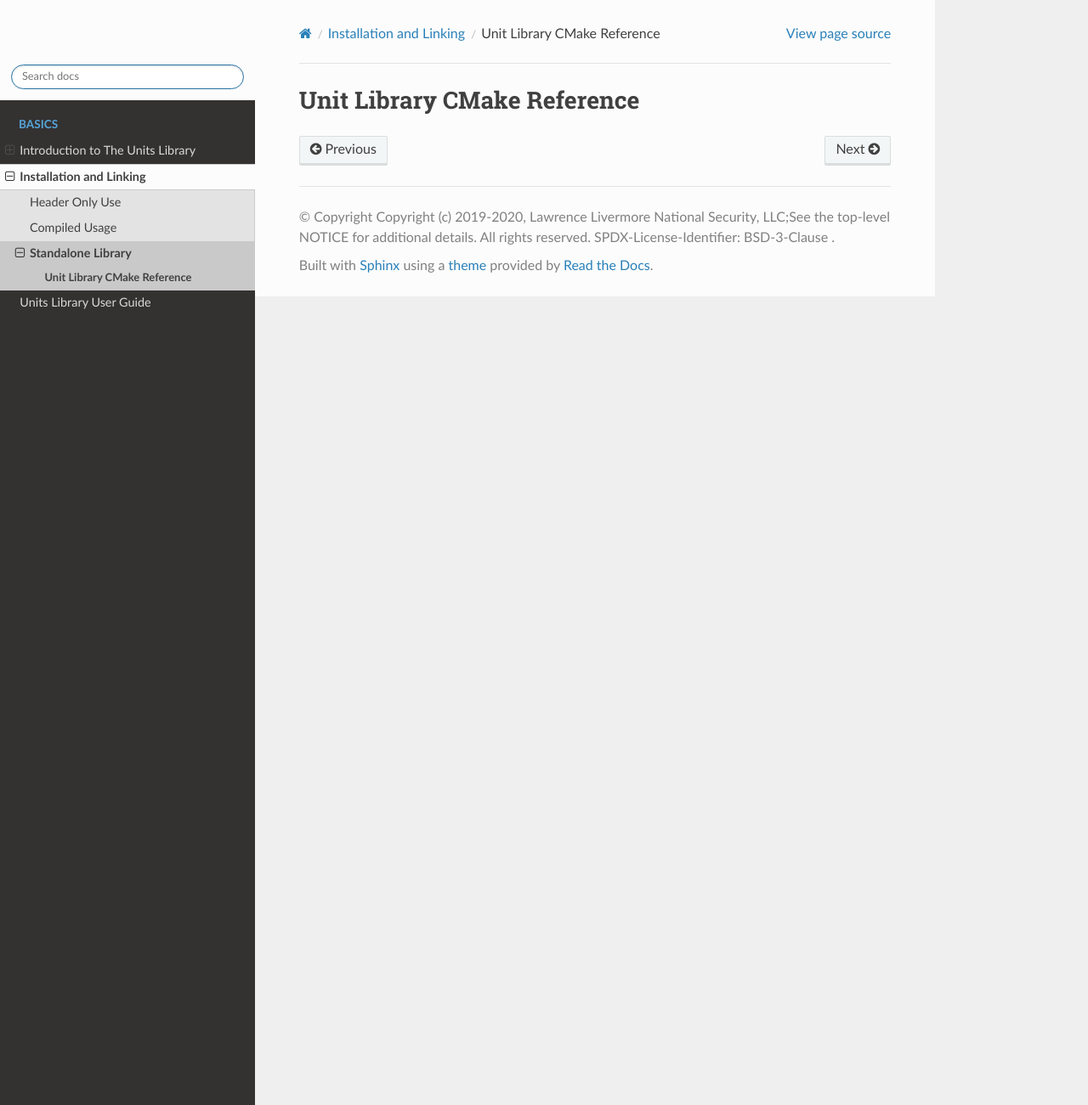
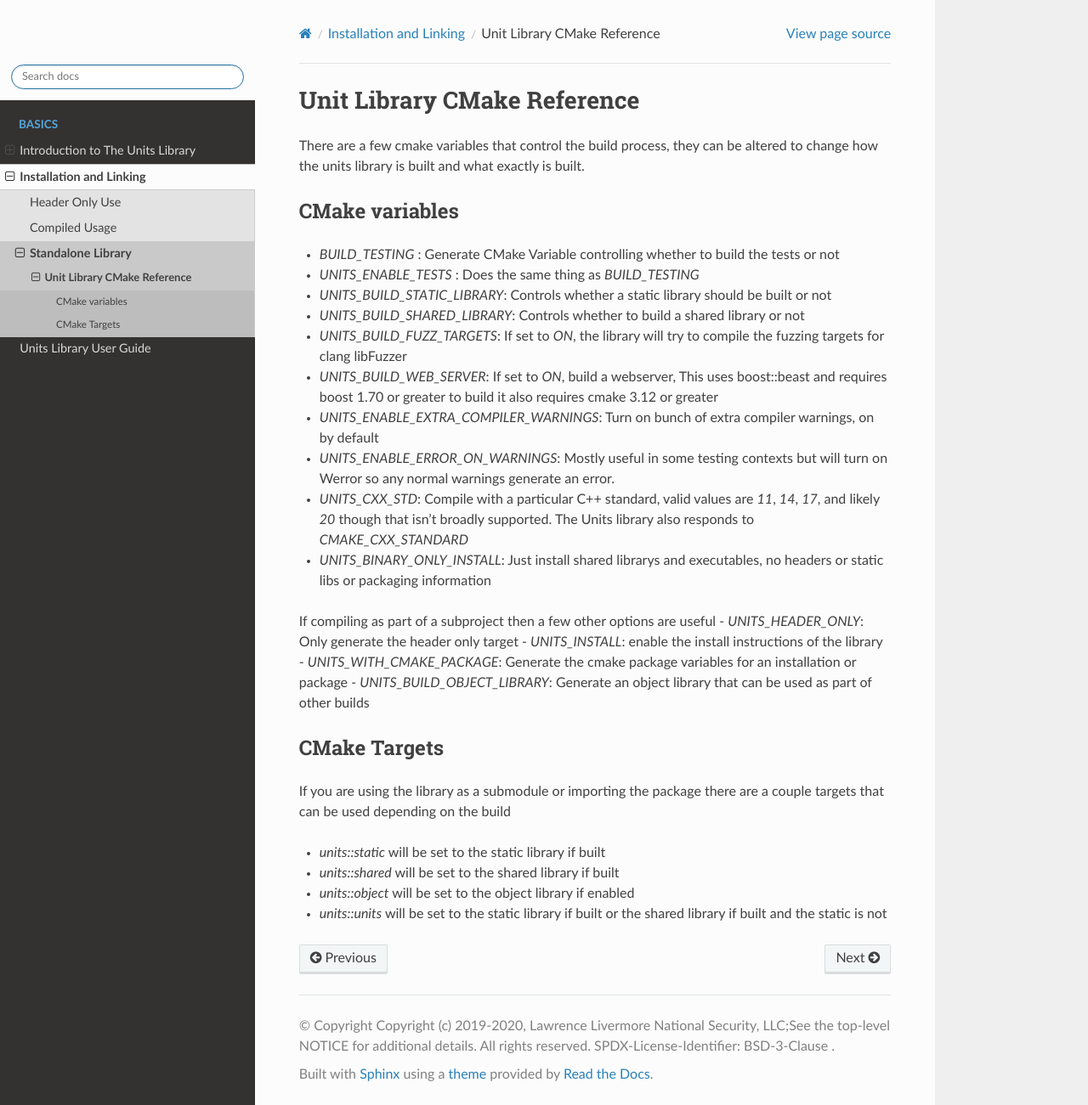
Before and after one commit to LLNL/units, a Sphinx documentation site: the page built from docs/installation/cmake_variables.rst, in a window 1280 px wide and 1301 px high. Shown: the whole window at 85% size. Built offline with Sphinx 7.4.7 and the Read the Docs theme 2.0.0, drawn with Linux system fonts in a browser that asks for light colours.

Commit message:
start some work on the installation sections.

```diff
--- a/docs/installation/cmake_variables.rst
+++ b/docs/installation/cmake_variables.rst
@@ -1,3 +1,36 @@
 ----------------------------
 Unit Library CMake Reference
 ----------------------------
+
+There are a few cmake variables that control the build process, they can be altered to change how the units library is built and what exactly is built.
+
+CMake variables
+----------------
+
+-  `BUILD_TESTING` : Generate CMake Variable controlling whether to build the tests or not
+-  `UNITS_ENABLE_TESTS` :  Does the same thing as `BUILD_TESTING`
+-  `UNITS_BUILD_STATIC_LIBRARY`:  Controls whether a static library should be built or not
+-  `UNITS_BUILD_SHARED_LIBRARY`:  Controls whether to build a shared library or not
+-  `UNITS_BUILD_FUZZ_TARGETS`:  If set to `ON`, the library will try to compile the fuzzing targets for clang libFuzzer
+-  `UNITS_BUILD_WEB_SERVER`:  If set to `ON`,  build a webserver,  This uses boost::beast and requires boost 1.70 or greater to build it also requires cmake 3.12 or greater
+
+-  `UNITS_ENABLE_EXTRA_COMPILER_WARNINGS`: Turn on bunch of extra compiler warnings, on by default
+-  `UNITS_ENABLE_ERROR_ON_WARNINGS`:  Mostly useful in some testing contexts but will turn on Werror so any normal warnings generate an error.
+-  `UNITS_CXX_STD`:  Compile with a particular C++ standard, valid values are `11`, `14`, `17`, and likely `20` though that isn't broadly supported.  The Units library also responds to `CMAKE_CXX_STANDARD`
+-  `UNITS_BINARY_ONLY_INSTALL`:  Just install shared librarys and executables,  no headers or static libs or packaging information
+
+If compiling as part of a subproject then a few other options are useful
+-  `UNITS_HEADER_ONLY`:  Only generate the header only target
+-  `UNITS_INSTALL`:  enable the install instructions of the library
+-  `UNITS_WITH_CMAKE_PACKAGE`:  Generate the cmake package variables for an installation or package
+-  `UNITS_BUILD_OBJECT_LIBRARY`:  Generate an object library that can be used as part of other builds
+
+CMake Targets
+--------------
+
+If you are using the library as a submodule or importing the package there are a couple targets that can be used depending on the build
+
+-  `units::static`  will be set to the static library if built
+-  `units::shared`  will be set to the shared library if built
+-  `units::object`  will be set to the object library if enabled
+-  `units::units`  will be set to the static library if built or the shared library if built and the static is not
```
